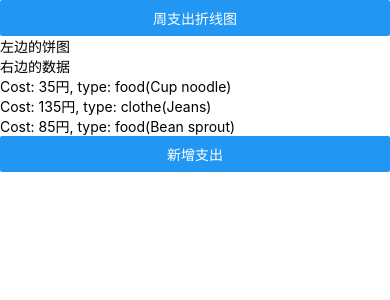
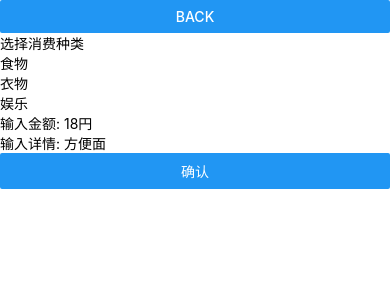
Before and after one commit to zhuobinggang/CostTracker, a React Native app: screen / in a window 390 px wide. Both pictures are taken after a click on the button "新增支出". Shown: the top 300 px of the page. Built offline with nearby package versions, Linux system fonts and the light colour scheme.

Commit message:
TODO: finish the saveToStorageAndFreeze function in create new cost item container

```diff
--- a/App.tsx
+++ b/App.tsx
@@ -1,13 +1,18 @@
-import React from 'react';
+import React, {useState} from 'react';
 import { StyleSheet, Text, View } from 'react-native';
 import TodayCostAnalysis from './containers/TodayCostAnalysisContainer';
+import NewCostItem from './containers/NewCostItemContainer';
 
 export default function App() {
+  const [page, setPage] = useState('TodayCostAnalysis');
+  const navigateTo : (targetPage: string) => void = (targetPage) => {
+    setPage(targetPage)
+  };
   return (
-    // <View style={styles.container}>
-    //   <Text>Open up App.tsx to start working on your app!</Text>
-    // </View>
-    <TodayCostAnalysis></TodayCostAnalysis>
+    <View>
+      {page=='TodayCostAnalysis' && (<TodayCostAnalysis navigateTo={navigateTo}></TodayCostAnalysis>)}
+      {page=='NewCostItem' && (<NewCostItem></NewCostItem>)}
+    </View>
   );
 }
 
--- /dev/null
+++ b/components/NewCostItem.tsx
@@ -0,0 +1,37 @@
+import React,{useState} from 'react';
+import {View, Text, Button} from 'react-native';
+import {dateNow} from '../db/async';
+
+interface Props{
+  saveToStorageAndFreeze: (date: string, type: string, cost: number, detail: string) => void;
+  freeze: boolean;
+}
+
+export default function NewCostItem({saveToStorageAndFreeze, freeze} : Props) : JSX.Element{
+  const [type, setType] = useState('food')
+  const [cost, setCost] = useState(0)
+  const [detail, setDetail] = useState('')
+
+  return <View>
+    <Button title="Back" onPress={() => {
+      console.log('back')
+    }}></Button>
+    <View>
+      <View>
+        <Text>选择消费种类</Text>
+        <Text>食物</Text>
+        <Text>衣物</Text>
+        <Text>娱乐</Text>
+      </View>
+    </View>
+    <View>
+      <Text>输入金额: 18円</Text>
+    </View>
+    <View>
+      <Text>输入详情: 方便面</Text>
+    </View>
+    <Button title="确认" onPress={() => {
+      saveToStorageAndFreeze(dateNow(), type, cost, detail);
+    }}></Button>
+  </View>
+}
--- a/components/TodayCostAnalysis.tsx
+++ b/components/TodayCostAnalysis.tsx
@@ -1,20 +1,25 @@
 import React from 'react';
 import { Button, Text, View } from 'react-native';
 
-interface TodayCostItems{
+export interface TodayCostItem{
   type: string;
   cost: number;
   detail: string;
 }
 
-function renderItems(todayCostItems: Array<TodayCostItems>){
+export interface Props{
+  todayCostItems: Array<TodayCostItem>;
+  navigateTo: (targetName: string)  => void;
+}
+
+function renderItems(todayCostItems: Array<TodayCostItem>){
   return todayCostItems.map((item, index) => {
     const {type, cost, detail} = item;
     return <Text key={index}>Cost: {cost}円, type: {type}({detail})</Text>
   })
 }
 
-export default ({todayCostItems}) => {
+export default ({todayCostItems, navigateTo} : Props) : JSX.Element => {
   return ( <View>
     <Button title="周支出折线图" onPress={() => {
       console.log('dd')
@@ -28,6 +33,7 @@ export default ({todayCostItems}) => {
     </View>
     <Button title="新增支出" onPress={() => {
       console.log('新增支出')
+      navigateTo('NewCostItem');
     }}></Button>
   </View>)
 }
--- /dev/null
+++ b/containers/NewCostItemContainer.tsx
@@ -0,0 +1,10 @@
+import React from 'react';
+import NewCostItem from '../components/NewCostItem';
+import {View} from 'react-native';
+
+
+export default () :JSX.Element => {
+  return <NewCostItem freeze={false} saveToStorageAndFreeze={(date: string, type: string, cost: number, detail: string) :void => {
+    //TODO:
+  }} ></NewCostItem>
+}
--- a/containers/TodayCostAnalysisContainer.tsx
+++ b/containers/TodayCostAnalysisContainer.tsx
@@ -1,7 +1,7 @@
 import React from 'react';
-import TodayCostAnalysis from '../components/TodayCostAnalysis';
+import TodayCostAnalysis, {TodayCostItem, } from '../components/TodayCostAnalysis';
 
-const mockTodayCostItems = [{
+const mockTodayCostItems : Array<TodayCostItem> = [{
   type: 'food',
   cost: 35,
   detail: 'Cup noodle',
@@ -15,6 +15,13 @@ const mockTodayCostItems = [{
   detail: 'Bean sprout',
 }]
 
-export default () => {
- return (<TodayCostAnalysis todayCostItems={mockTodayCostItems}></TodayCostAnalysis>)
+export interface Props{
+  navigateTo: (targetName: string)  => void;
 }
+
+export default ({navigateTo} : Props) => {
+ return (<TodayCostAnalysis
+  navigateTo={navigateTo}
+  todayCostItems={mockTodayCostItems}
+  ></TodayCostAnalysis>)
+}
--- /dev/null
+++ b/db/async.tsx
@@ -0,0 +1,4 @@
+export function dateNow() : string {
+  const now = new Date()
+  return `${now.getFullYear()}-${now.getMonth()}-${now.getDate()}`
+}
--- a/tsconfig.json
+++ b/tsconfig.json
@@ -6,6 +6,7 @@
     "moduleResolution": "node",
     "noEmit": true,
     "skipLibCheck": true,
-    "resolveJsonModule": true
+    "resolveJsonModule": true,
+    "strict": true,
   }
 }
```
Also changed, not shown: doc/scenario.md (+17 -0 lines), 1 other file (tests, documents, lock files or other folders).
